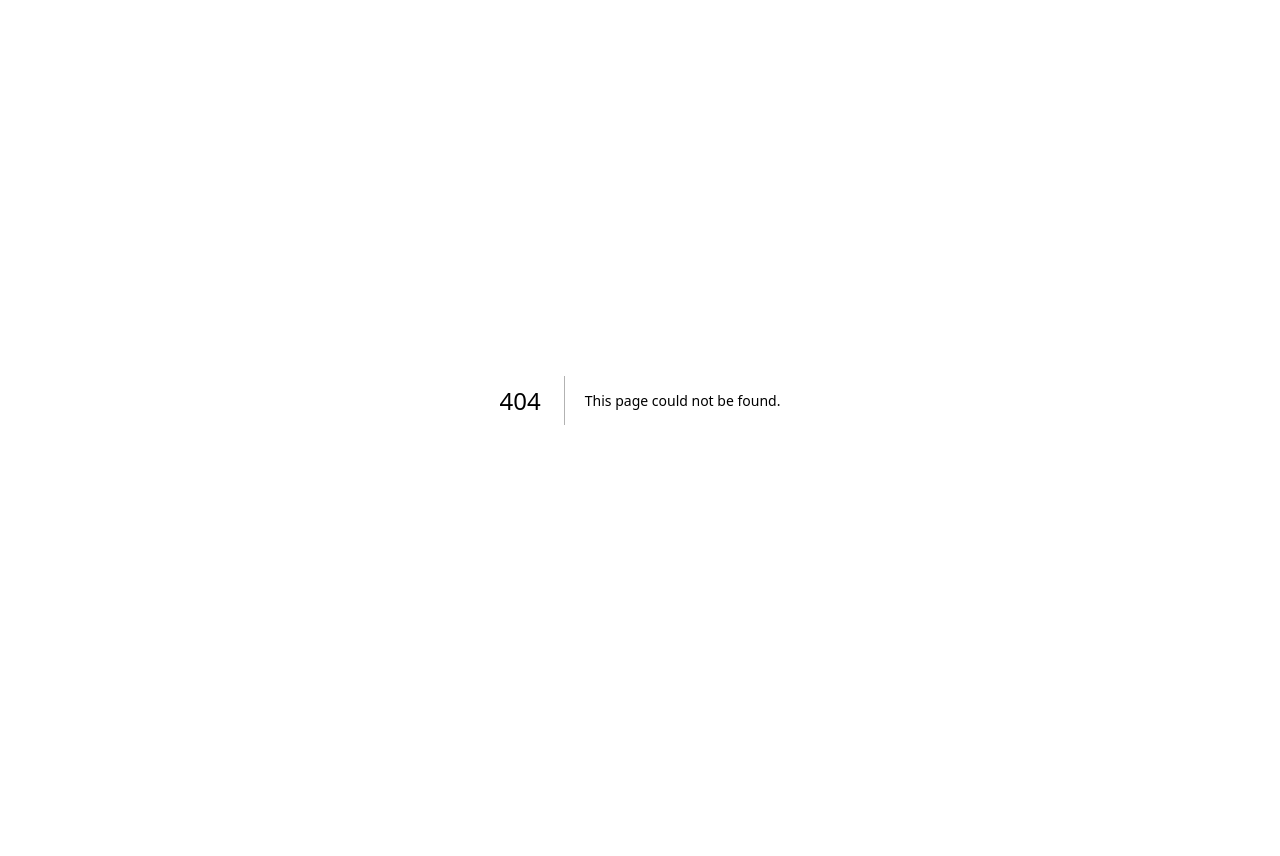
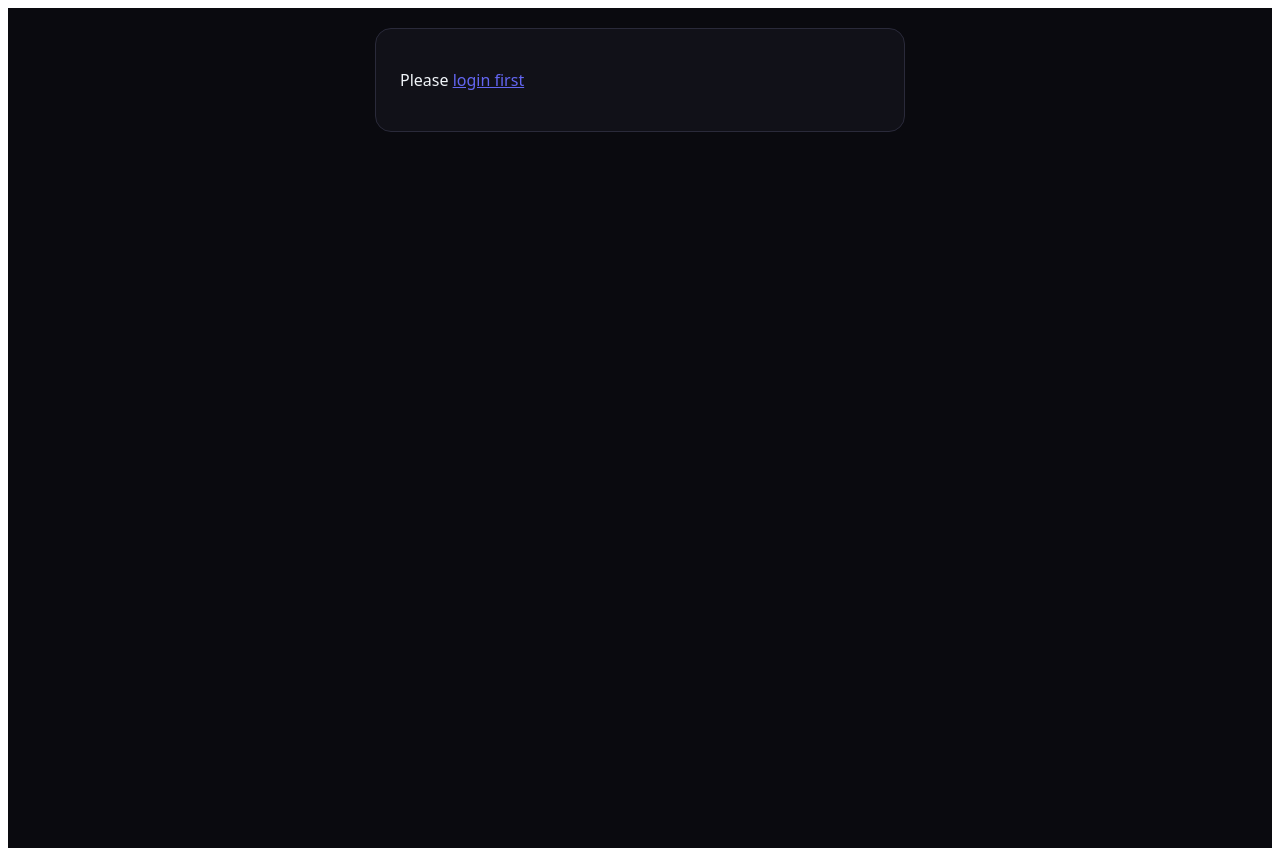
Before and after one commit to ukabooy/ai-trading-platform, a Next.js app in the folder frontend/: page /signals in a window 1280 px wide. Before the commit this address had no page. Before the commit the page ends 800 px from the top, so only its background shows below. Built offline with nearby package versions, Linux system fonts and the light colour scheme.

Commit message:
Add Signals component for AI trading signals

```diff
--- /dev/null
+++ b/frontend/pages/signals.js
@@ -0,0 +1,159 @@
+import { useState, useEffect } from 'react'
+import axios from 'axios'
+
+const API_URL = 'https://ai-trading-platform-1-c39c.onrender.com/api'
+
+export default function Signals() {
+  const [token, setToken] = useState('')
+  const [symbol, setSymbol] = useState('BTCUSDT')
+  const [signals, setSignals] = useState([])
+  const [loading, setLoading] = useState(false)
+  const [error, setError] = useState('')
+
+  useEffect(() => {
+    const savedToken = localStorage.getItem('token')
+    if (savedToken) {
+      setToken(savedToken)
+      loadSignals(savedToken)
+    }
+  }, [])
+
+  const loadSignals = async (tok) => {
+    try {
+      const res = await axios.get(`${API_URL}/signals`, {
+        headers: { Authorization: `Bearer ${tok}` }
+      })
+      setSignals(res.data)
+    } catch (err) {
+      console.log(err)
+    }
+  }
+
+  const generateSignal = async () => {
+    setLoading(true)
+    setError('')
+    try {
+      const res = await axios.post(
+        `${API_URL}/signals/generate`,
+        { symbol, timeframe: '1h' },
+        { headers: { Authorization: `Bearer ${token}` } }
+      )
+      setSignals([res.data, ...signals])
+    } catch (err) {
+      setError(err.response?.data?.detail || 'Failed to generate signal')
+    }
+    setLoading(false)
+  }
+
+  if (!token) {
+    return (
+      <div style={styles.container}>
+        <div style={styles.card}>
+          <p style={{ color: '#f1f5f9' }}>Please <a href="/" style={{ color: '#6366f1' }}>login first</a></p>
+        </div>
+      </div>
+    )
+  }
+
+  return (
+    <div style={styles.container}>
+      <div style={styles.card}>
+        <h1 style={styles.title}>⚡ AI Trading Signals</h1>
+        <a href="/" style={styles.backLink}>← Back to Dashboard</a>
+
+        <div style={styles.form}>
+          <select
+            value={symbol}
+            onChange={(e) => setSymbol(e.target.value)}
+            style={styles.select}
+          >
+            <option value="BTCUSDT">BTC/USDT</option>
+            <option value="ETHUSDT">ETH/USDT</option>
+            <option value="BNBUSDT">BNB/USDT</option>
+            <option value="SOLUSDT">SOL/USDT</option>
+          </select>
+          <button onClick={generateSignal} style={styles.button} disabled={loading}>
+            {loading ? 'Analyzing...' : '⚡ Generate Signal'}
+          </button>
+        </div>
+
+        {error && <p style={styles.error}>{error}</p>}
+
+        <div style={styles.signalsList}>
+          {signals.length === 0 && (
+            <p style={styles.empty}>No signals yet. Generate your first one above!</p>
+          )}
+          {signals.map((sig) => (
+            <div key={sig.id} style={styles.signalCard}>
+              <div style={styles.signalHeader}>
+                <span style={styles.symbol}>{sig.symbol}</span>
+                <span style={{
+                  ...styles.badge,
+                  background: sig.action === 'buy' ? 'rgba(16,185,129,0.15)' : sig.action === 'sell' ? 'rgba(239,68,68,0.15)' : 'rgba(245,158,11,0.15)',
+                  color: sig.action === 'buy' ? '#10b981' : sig.action === 'sell' ? '#ef4444' : '#f59e0b',
+                }}>
+                  {sig.action.toUpperCase()}
+                </span>
+              </div>
+              <div style={styles.signalGrid}>
+                <div>
+                  <p style={styles.label}>Entry</p>
+                  <p style={styles.value}>${sig.entry_price?.toLocaleString()}</p>
+                </div>
+                <div>
+                  <p style={styles.label}>Confidence</p>
+                  <p style={styles.value}>{sig.confidence?.toFixed(0)}%</p>
+                </div>
+              </div>
+              {sig.reasoning && <p style={styles.reasoning}>{sig.reasoning}</p>}
+            </div>
+          ))}
+        </div>
+      </div>
+    </div>
+  )
+}
+
+const styles = {
+  container: {
+    minHeight: '100vh',
+    background: '#0a0a0f',
+    display: 'flex',
+    justifyContent: 'center',
+    fontFamily: 'system-ui, sans-serif',
+    padding: '20px',
+  },
+  card: {
+    background: '#111118',
+    border: '1px solid #2a2a3a',
+    borderRadius: '16px',
+    padding: '24px',
+    width: '100%',
+    maxWidth: '480px',
+    height: 'fit-content',
+  },
+  title: { color: '#f1f5f9', fontSize: '22px', margin: '0 0 8px 0' },
+  backLink: { color: '#6366f1', fontSize: '13px', textDecoration: 'none', display: 'block', marginBottom: '20px' },
+  form: { display: 'flex', gap: '8px', marginBottom: '16px' },
+  select: {
+    flex: 1, padding: '10px', background: '#1a1a24', border: '1px solid #2a2a3a',
+    borderRadius: '8px', color: '#f1f5f9', fontSize: '14px',
+  },
+  button: {
+    padding: '10px 16px', background: '#6366f1', color: 'white', border: 'none',
+    borderRadius: '8px', fontSize: '14px', fontWeight: '600', cursor: 'pointer',
+  },
+  error: { color: '#ef4444', fontSize: '13px' },
+  empty: { color: '#6b7280', textAlign: 'center', padding: '20px' },
+  signalsList: { display: 'flex', flexDirection: 'column', gap: '12px' },
+  signalCard: {
+    background: '#1a1a24', border: '1px solid #2a2a3a', borderRadius: '10px', padding: '14px',
+  },
+  signalHeader: { display: 'flex', justifyContent: 'space-between', alignItems: 'center', marginBottom: '10px' },
+  symbol: { color: '#f1f5f9', fontWeight: '700', fontSize: '15px' },
+  badge: { fontSize: '11px', fontWeight: '700', padding: '4px 10px', borderRadius: '20px' },
+  signalGrid: { display: 'flex', gap: '20px', marginBottom: '10px' },
+  label: { color: '#6b7280', fontSize: '11px', margin: '0 0 2px 0' },
+  value: { color: '#f1f5f9', fontSize: '14px', fontWeight: '600', margin: 0 },
+  reasoning: { color: '#94a3b8', fontSize: '12px', lineHeight: '1.5', margin: 0 },
+}
```
